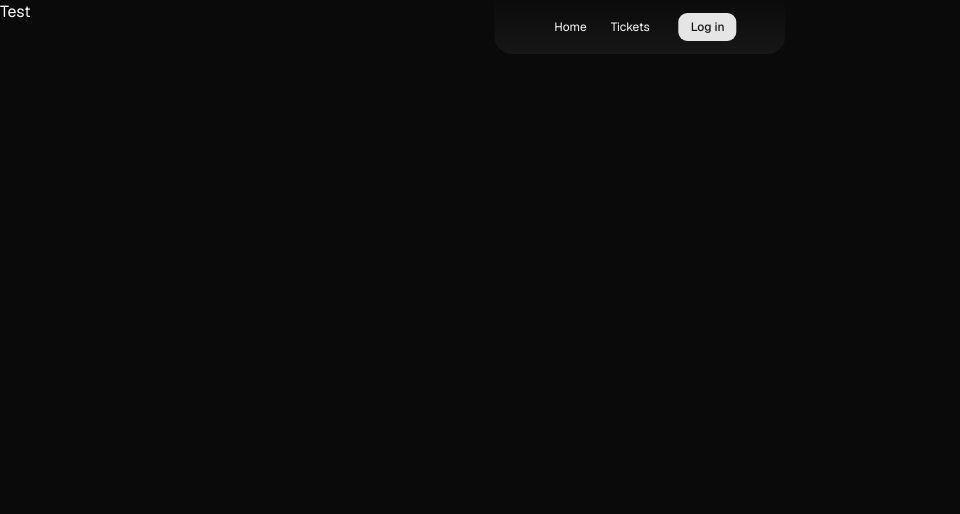
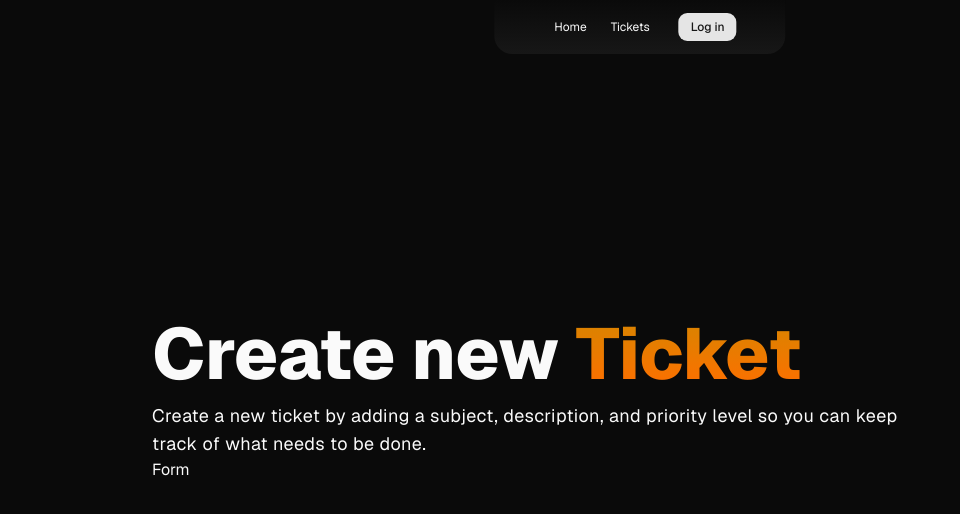
Before and after one commit to nmrisrl11/support-ticketing-web-app, a Next.js app: page /tickets/new in a window 1280 px wide. Shown: the top 514 px of the page, without its empty margins (0-960 px from the left). Built offline with nearby package versions, Linux system fonts and the light colour scheme.

Commit message:
feat: update metadata and descriptions for improved clarity, enhance NewTicketPage layout, and adjust navbar links

```diff
--- a/src/app/layout.tsx
+++ b/src/app/layout.tsx
@@ -15,9 +15,21 @@ const geistMono = Geist_Mono({
 });
 
 export const metadata: Metadata = {
-	title: "ResolveHub",
+	title: "ResolveHub - Simple Task Tracking Made Easy",
 	description:
-		"ResolveHub is a powerful support ticketing system that helps businesses manage customer requests, track issues, automate workflows, and improve support efficiency.",
+		"ResolveHub is a lightweight task tracking app for organizing everyday work. It lets you create and manage simple tickets with priority levels, helping you keep tasks clear, structured, and easy to follow.",
+	keywords: [
+		"task-tracker",
+		"task-management",
+		"ticket-tracker",
+		"ticket-management",
+		"todo-app",
+		"task-organizer",
+		"priority-tracking",
+		"work-tracker",
+		"productivity-tool",
+		"resolvehub",
+	],
 };
 
 export default function RootLayout({
--- a/src/app/page.tsx
+++ b/src/app/page.tsx
@@ -16,10 +16,10 @@ function HomePage() {
 							pointerClassName="text-orange-500 h-3 w-3"
 							containerClassName="inline-block mx-1"
 						>
-							<span className="relative z-10">powerful support ticketing system</span>
+							<span className="relative z-10">simple task tracker</span>
 						</PointerHighlight>
-						that helps businesses manage customer requests, track issues, automate workflows, and
-						improve support efficiency.
+						for creating and managing tickets with ease. Keep your work organized with clear
+						subjects, descriptions, and priority levels.
 					</div>
 
 					<div className="space-x-1.5">
@@ -27,7 +27,7 @@ function HomePage() {
 							<Link href="tickets">Track Status</Link>
 						</Button>
 						<Button size="lg" variant="default" asChild>
-							<Link href="tickets/new">Create Request</Link>
+							<Link href="tickets/new">Create Ticket</Link>
 						</Button>
 					</div>
 				</div>
--- a/src/app/tickets/new/page.tsx
+++ b/src/app/tickets/new/page.tsx
@@ -1,5 +1,20 @@
 function NewTicketPage() {
-	return <div>Test</div>;
+	return (
+		<main className="mx-auto flex h-dvh w-full max-w-5xl flex-col justify-center gap-3">
+			<section className="px-6 py-12">
+				<div className="flex flex-col justify-center gap-3">
+					<h1 className="text-4xl font-extrabold sm:text-7xl">
+						Create new <span className="gradient-text">Ticket</span>
+					</h1>
+					<div className="w-full max-w-3xl tracking-wide sm:text-lg">
+						Create a new ticket by adding a subject, description, and priority level so you can keep
+						track of what needs to be done.
+					</div>
+				</div>
+				Form
+			</section>
+		</main>
+	);
 }
 
 export default NewTicketPage;
--- a/src/components/navbar.tsx
+++ b/src/components/navbar.tsx
@@ -9,7 +9,7 @@ import Link from "next/link";
 
 const NAV_ITEMS = [
 	{ name: "Home", link: "/" },
-	{ name: "Tickets", link: "/tickets" },
+	{ name: "Tickets", link: "/tickets/new" },
 ];
 
 const MobileNav = () => {
```
